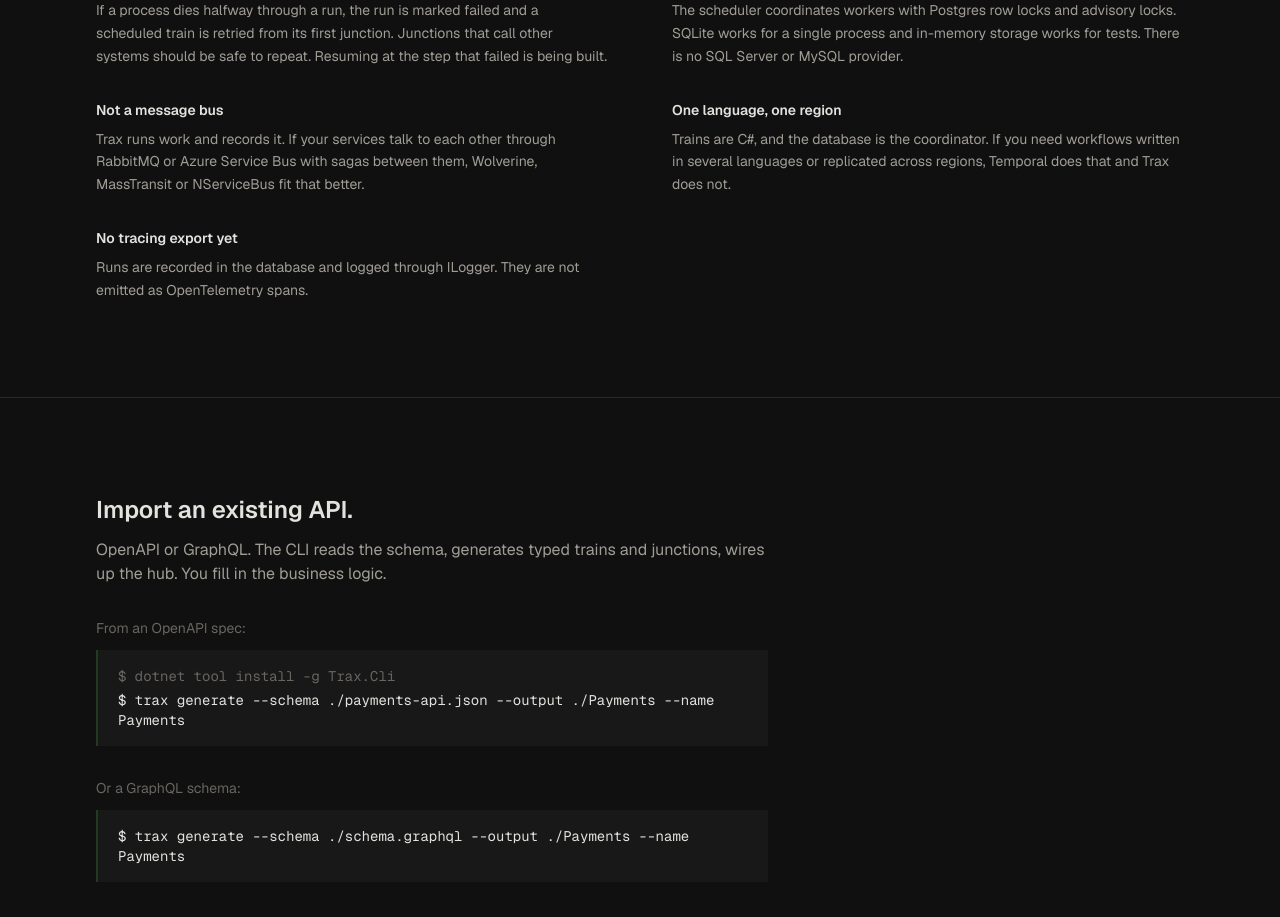
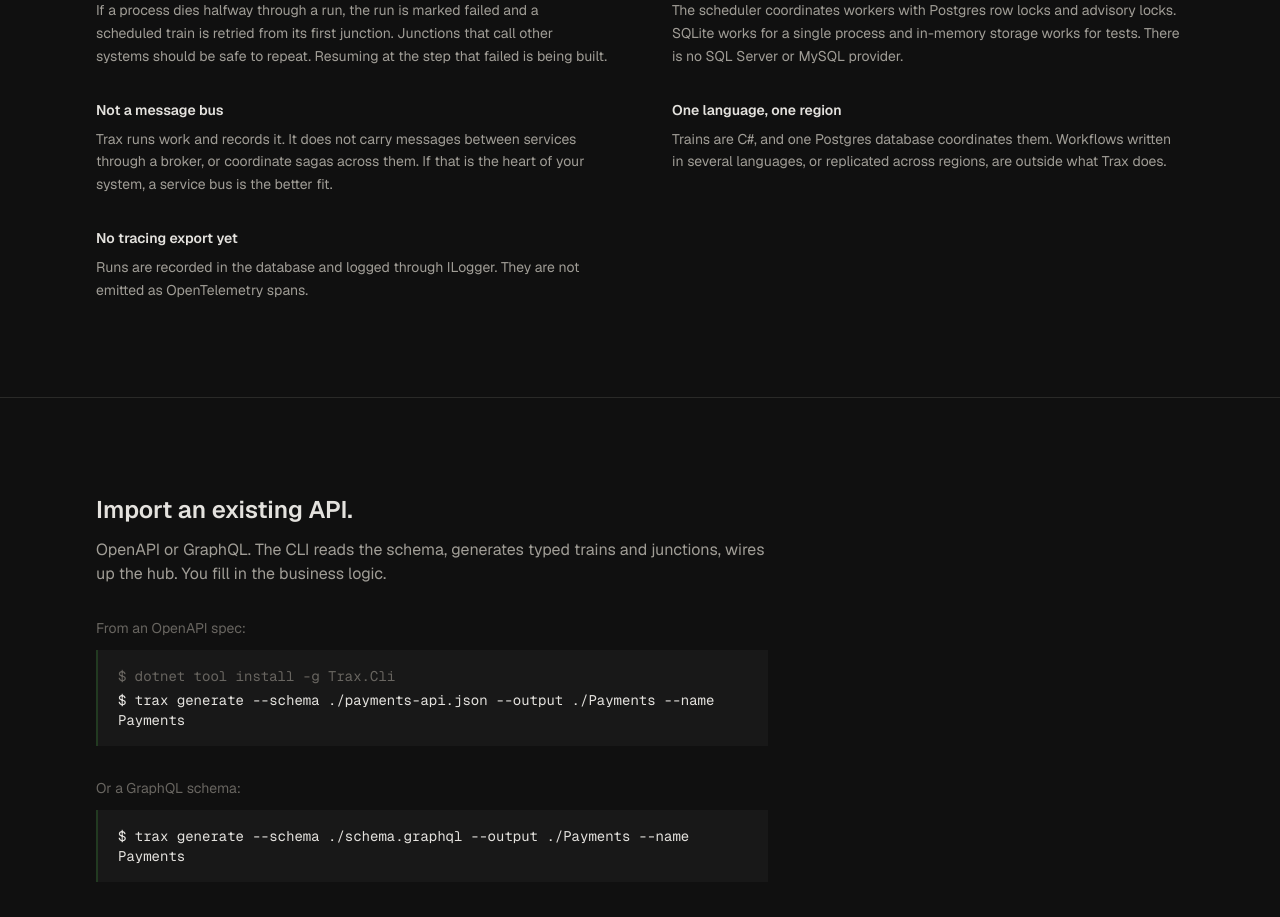
Before and after one commit to TraxSharp/Trax.Website, a Next.js app: page / in a window 1280 px wide. Shown: the part 7980-8897 px from the top of the page. Built offline with nearby package versions, Linux system fonts and the light colour scheme.

Commit message:
fix: describe Trax's limits without naming other frameworks
'Not a message bus' and 'One language, one region' now say what falls
outside Trax without pointing readers at other products.

```diff
--- a/src/components/landing/WhereTraxStops.tsx
+++ b/src/components/landing/WhereTraxStops.tsx
@@ -9,11 +9,11 @@
   },
   {
     title: "Not a message bus",
-    body: "Trax runs work and records it. If your services talk to each other through RabbitMQ or Azure Service Bus with sagas between them, Wolverine, MassTransit or NServiceBus fit that better.",
+    body: "Trax runs work and records it. It does not carry messages between services through a broker, or coordinate sagas across them. If that is the heart of your system, a service bus is the better fit.",
   },
   {
     title: "One language, one region",
-    body: "Trains are C#, and the database is the coordinator. If you need workflows written in several languages or replicated across regions, Temporal does that and Trax does not.",
+    body: "Trains are C#, and one Postgres database coordinates them. Workflows written in several languages, or replicated across regions, are outside what Trax does.",
   },
   {
     title: "No tracing export yet",
```
